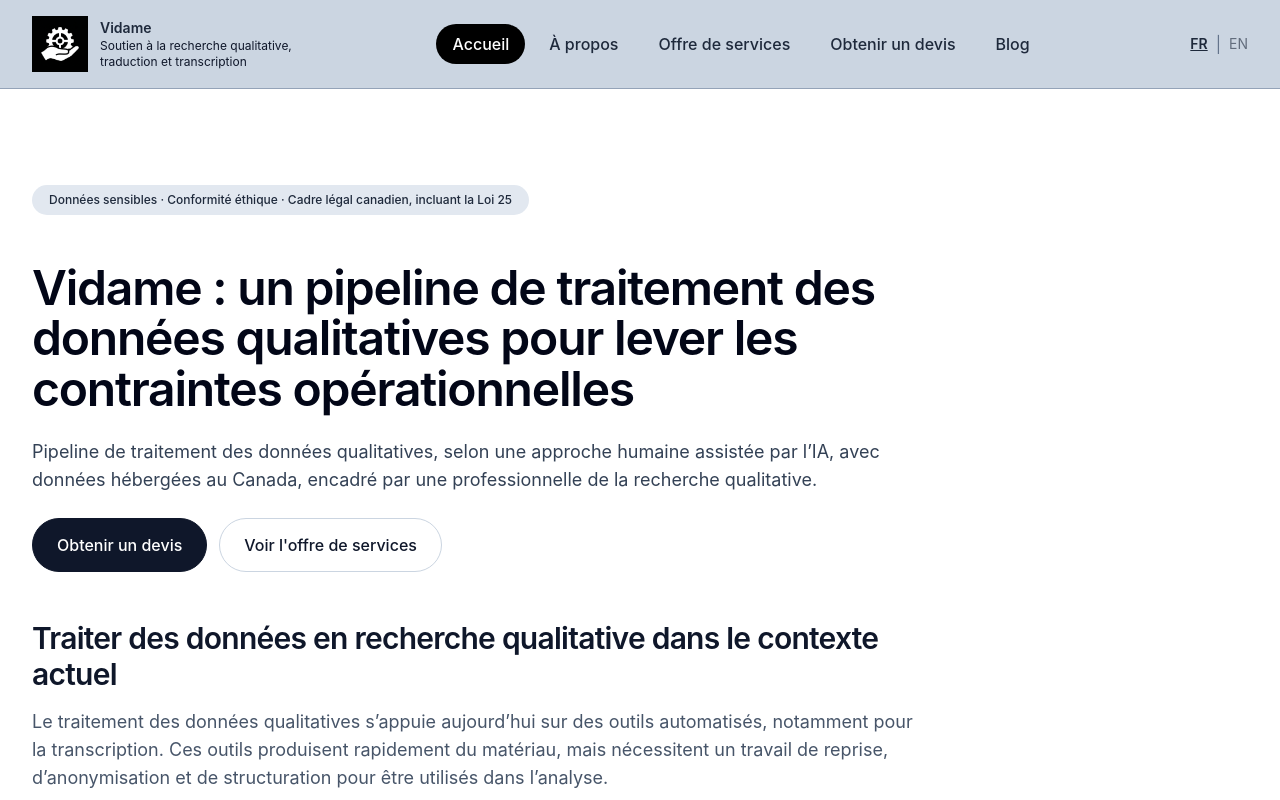
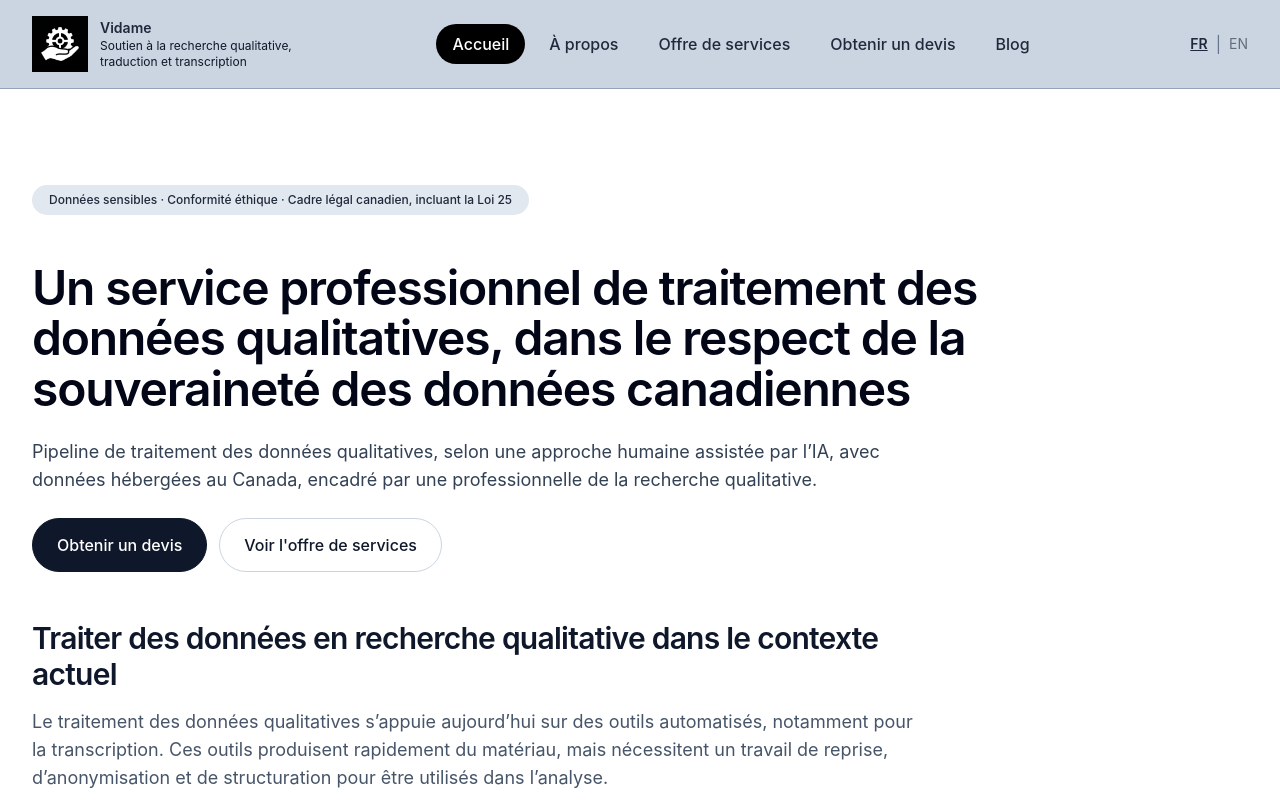
Before and after one commit to momopro21/vidame-recherche, a React (Vite) app: page / in a window 1280 px wide. Shown: the top 800 px of the page. Built offline with nearby package versions, Linux system fonts and the light colour scheme; the HTML template or start-up script is replaced by a standard one.

Commit message:
Update App.tsx

```diff
--- a/src/App.tsx
+++ b/src/App.tsx
@@ -360,7 +360,7 @@ function Shell({
           <div className="space-y-6">
             {/* ===== VIDAME_REPERE_TITRE_PRINCIPAL_ACCUEIL ===== */}
             <h1 className="max-w-5xl text-4xl font-semibold tracking-tight text-slate-950 md:text-5xl md:leading-[1.05]">
-              Vidame : un pipeline de traitement des données qualitatives pour lever les contraintes opérationnelles
+              Un service professionnel de traitement des données qualitatives, dans le respect de la souveraineté des données canadiennes
             </h1>
 
             <p className="max-w-4xl text-base leading-8 text-slate-700 md:text-lg">
```
